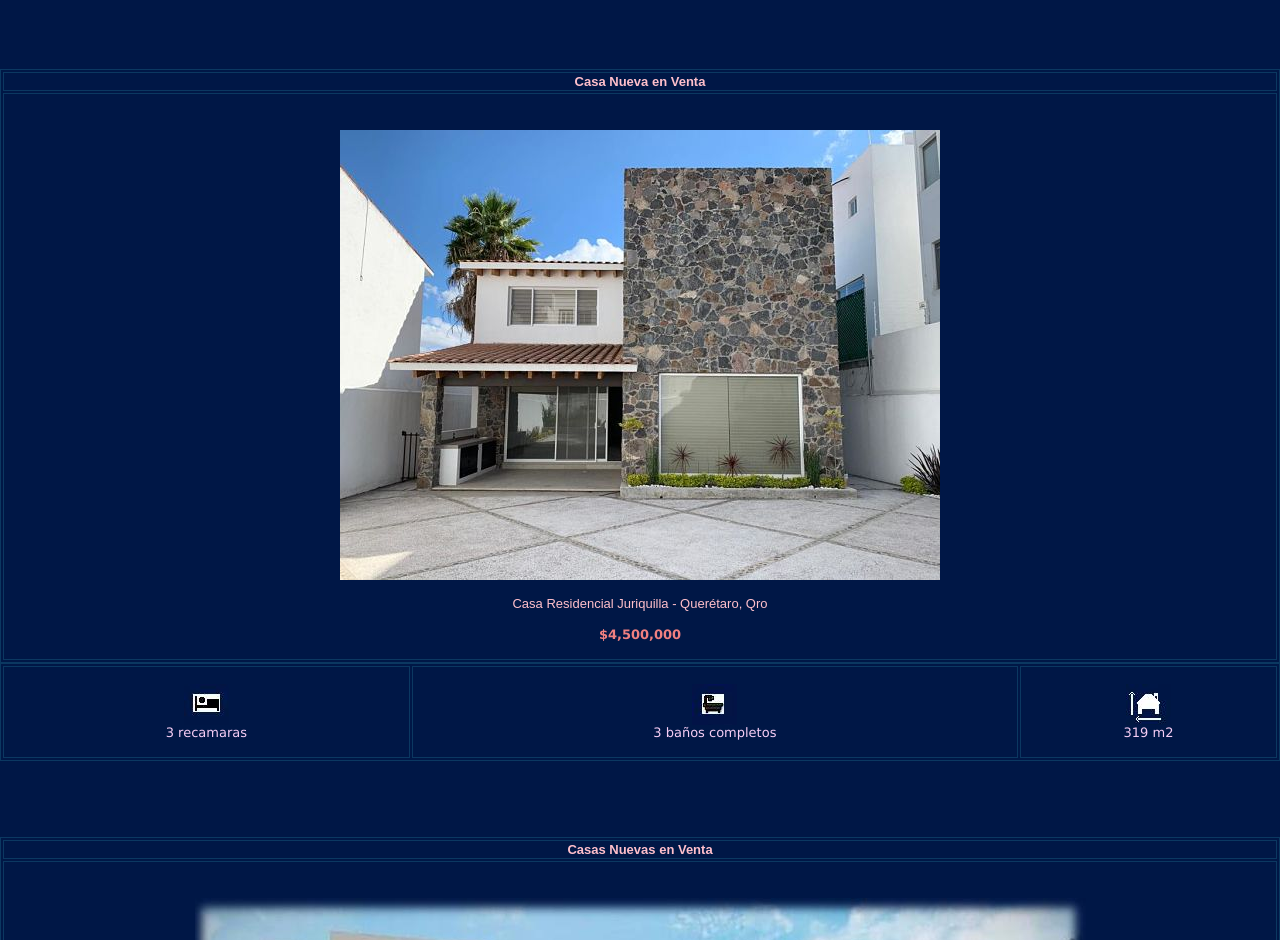
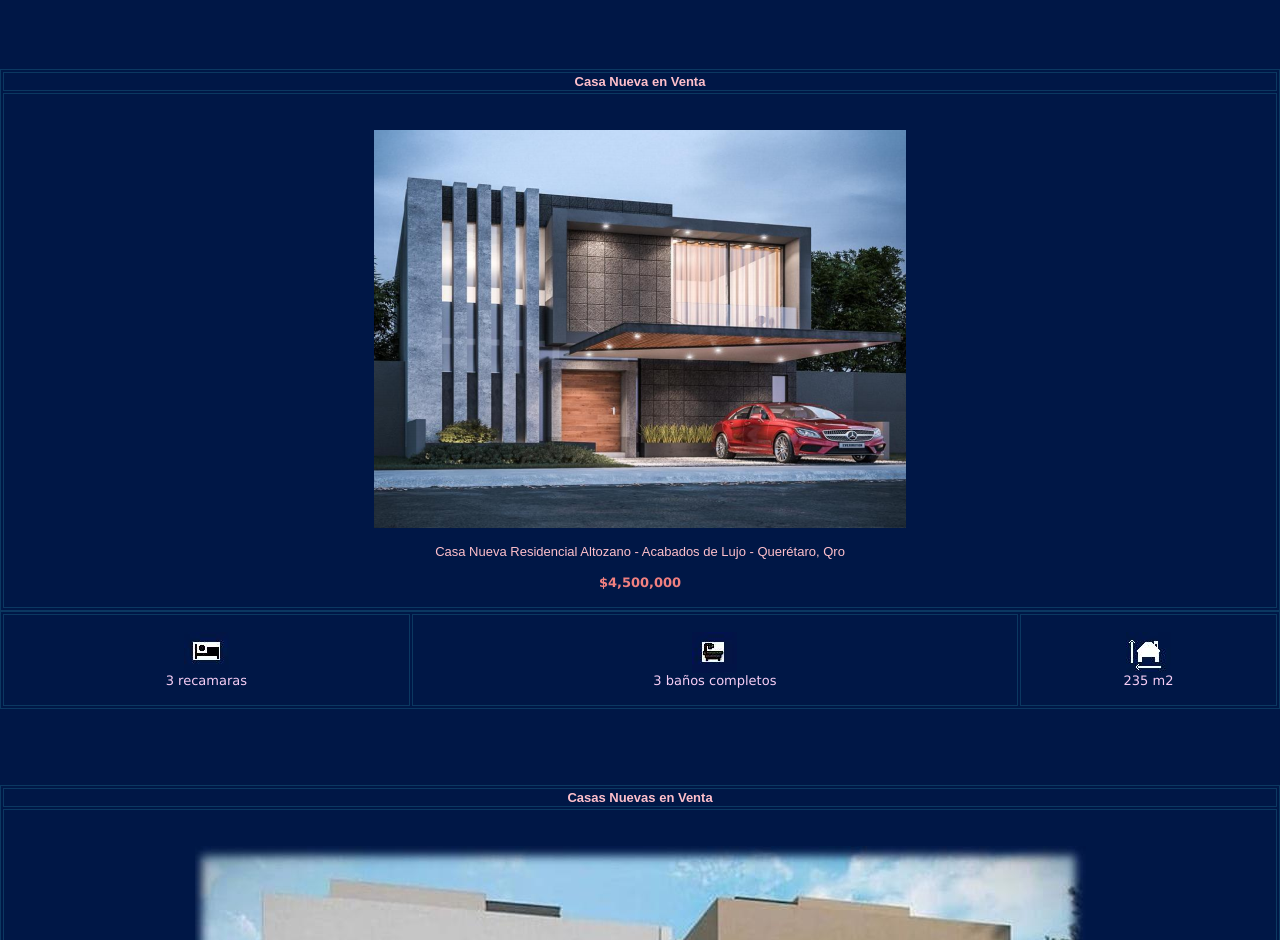
Before and after one commit to CasaSinceridad/Inmobiliaria, a plain HTML site: page Index.html in a window 1280 px wide. Shown: the part 2480-3420 px from the top of the page. Drawn offline with Linux system fonts and the light colour scheme.

Commit message:
Update Index.html

```diff
--- a/Index.html
+++ b/Index.html
@@ -303,15 +303,15 @@ img {
    	<th> <font face="Arial, Helvetica, sans-serif" font size = "-1" style="color: pink;">Casa Nueva en Venta</font> </th>
 	</tr>
 <tr>
-	<td> <br> <a title="Juriquilla Punta Arenas" <a href="CasasNuevas3.html"> <p> <div align="center"> <img src="imagenes/JURIQUILLA.jpg"
-      onmousedown="this.src='imagenes/JURIQUILLA.jpg'; "alt="Juriquilla Casa Nueva Residencial" /> </a> </p>
-      <p> <font face="Arial, Helvetica, sans-serif" <font size = "-1" style="color: pink;" align="center" >  Casa Residencial Juriquilla - Querétaro, Qro </font>  </p>
+	<td> <br> <a title="Altozano" <a href="CasasNuevas4.html"> <p> <div align="center"> <img src="imagenes/ALTOZANO.bmp"
+      onmousedown="this.src='imagenes/ALTOZANO.bmp'; "alt="Casa Nueva Residencial Altozano Acabados de Lujo" /> </a> </p>
+      <p> <font face="Arial, Helvetica, sans-serif" <font size = "-1" style="color: pink;" align="center" >  Casa Nueva Residencial Altozano - Acabados de Lujo - Querétaro, Qro </font>  </p>
 	<p> <font size = "2" style="color: #F08080;" align="center" > <b> $4,500,000 </b> </font>  </p> </td>
       <table style = "width: 100%">
 	<tr>
    	<td> <p align="center" <a title="Recamaras" </a> <img src="imagenes/cama.jpeg"  alt="Recamaras" /> <br> <font size = "-1" align="center" style="color: #F6CEF5;">3 recamaras</p> </td>
 	<td> <p align="center" <a title="Baños" </a> <img src="imagenes/baño.jpeg"  alt="Baños" /> <br> <font size = "-1" align="center" style="color: #F6CEF5;"> 3 baños completos </p> </td>
-	<td> <p align="center" <a title="Construcción"  </a> <img src="imagenes/construccion.jpeg"  alt="Construcción" /> <br> <font size = "-1" align="center" style="color: #F6CEF5;">   319 m2   </p> </td>
+	<td> <p align="center" <a title="Construcción"  </a> <img src="imagenes/construccion.jpeg"  alt="Construcción" /> <br> <font size = "-1" align="center" style="color: #F6CEF5;">   235 m2   </p> </td>
 	</tr>
 
 </tr>
```
